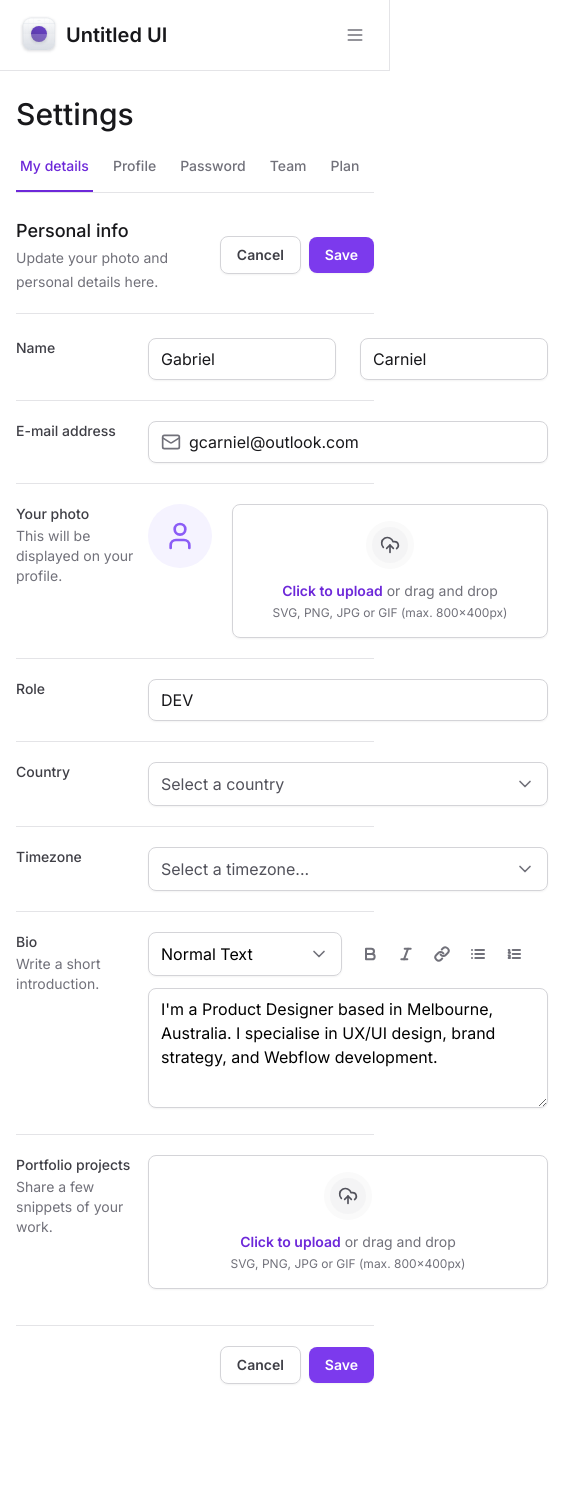
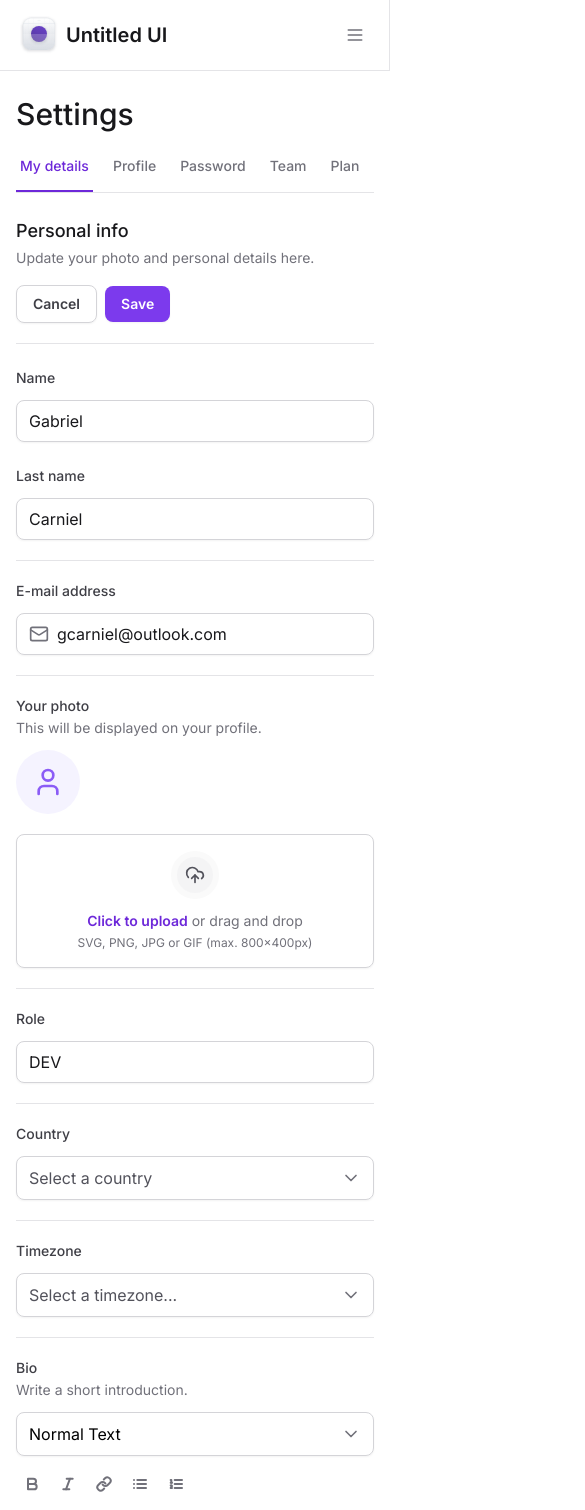
Before and after one commit to gcarniel/tailwind-next, a Next.js app: page / in a window 390 px wide. Shown: the top 1510 px of the page, 585 px wide, since content can reach past the window. Before the commit the page ends 1432 px from the top, so only its background shows below. Built offline with nearby package versions, Linux system fonts and the light colour scheme.

Commit message:
aplicando mais responsividade

```diff
--- a/src/app/page.tsx
+++ b/src/app/page.tsx
@@ -14,7 +14,7 @@ export default function Home() {
       <SettingsTabs />
 
       <div className="mt-6 flex flex-col ">
-        <div className="flex justify-between items-center pb-5 border-b border-zinc-200">
+        <div className="flex flex-col lg:flex-row gap-4 justify-between lg:items-center pb-5 border-b border-zinc-200">
           <div className="space-y-1">
             <h2 className="text-lg font-medium text-zinc-900">Personal info</h2>
             <span className="text-sm text-zinc-500">
@@ -36,24 +36,34 @@ export default function Home() {
           id="settings"
           className="mt-6 flex flex-col w-full gap-5 divide-y divide-zinc-200"
         >
-          <div className="grid gap-3 grid-cols-form ">
+          <div className="flex flex-col gap-3 lg:grid lg:grid-cols-form">
             <label
               htmlFor="firstName"
               className="text-sm font-medium text-zinc-700"
             >
               Name
             </label>
-            <div className="grid gap-6 grid-cols-2">
+            <div className="flex flex-col gap-6 lg:grid lg:grid-cols-2">
               <Input.InputRoot>
                 <Input.InputControl id="firstName" defaultValue="Gabriel" />
               </Input.InputRoot>
-              <Input.InputRoot>
-                <Input.InputControl id="firstName" defaultValue="Carniel" />
-              </Input.InputRoot>
+
+              <div className="flex flex-col gap-3 lg:block">
+                <label
+                  htmlFor="lastName"
+                  className="text-sm font-medium text-zinc-700 lg:sr-only"
+                >
+                  Last name
+                </label>
+
+                <Input.InputRoot>
+                  <Input.InputControl id="lastName" defaultValue="Carniel" />
+                </Input.InputRoot>
+              </div>
             </div>
           </div>
 
-          <div className="grid gap-3 grid-cols-form pt-5">
+          <div className="flex flex-col lg:grid gap-3 lg:grid-cols-form pt-5">
             <label
               htmlFor="email"
               className="text-sm font-medium text-zinc-700"
@@ -72,7 +82,7 @@ export default function Home() {
             </Input.InputRoot>
           </div>
 
-          <div className="grid gap-3 grid-cols-form pt-5">
+          <div className="flex flex-col lg:grid gap-3 lg:grid-cols-form pt-5">
             <label
               htmlFor="photo"
               className="text-sm font-medium text-zinc-700"
@@ -83,14 +93,14 @@ export default function Home() {
               </span>
             </label>
 
-            <FileInput.Root className="flex items-start gap-5">
+            <FileInput.Root className="flex flex-col lg:flex-row lg:items-start gap-5">
               <FileInput.ImagePreview />
               <FileInput.Trigger />
               <FileInput.Control />
             </FileInput.Root>
           </div>
 
-          <div className="grid gap-3 grid-cols-form pt-5">
+          <div className="flex flex-col lg:grid gap-3 lg:grid-cols-form pt-5">
             <label htmlFor="role" className="text-sm font-medium text-zinc-700">
               Role
             </label>
@@ -99,7 +109,7 @@ export default function Home() {
             </Input.InputRoot>
           </div>
 
-          <div className="grid gap-3 grid-cols-form pt-5">
+          <div className="flex flex-col lg:grid gap-3 lg:grid-cols-form pt-5">
             <label
               htmlFor="country"
               className="text-sm font-medium text-zinc-700"
@@ -113,7 +123,7 @@ export default function Home() {
             </Select>
           </div>
 
-          <div className="grid gap-3 grid-cols-form pt-5">
+          <div className="flex flex-col lg:grid gap-3 lg:grid-cols-form pt-5">
             <label
               htmlFor="timezone"
               className="text-sm font-medium text-zinc-700"
@@ -129,7 +139,7 @@ export default function Home() {
             </Select>
           </div>
 
-          <div className="grid grid-cols-form gap-3 pt-5">
+          <div className="flex flex-col lg:grid gap-3 lg:grid-cols-form pt-5">
             <label htmlFor="bio" className="text-sm font-medium text-zinc-700">
               Bio
               <span className="mt-0.5 block text-sm font-normal text-zinc-500">
@@ -137,7 +147,7 @@ export default function Home() {
               </span>
             </label>
             <div className="space-y-3">
-              <div className="grid grid-cols-2 gap-3">
+              <div className="flex flex-col lg:grid lg:grid-cols-2 gap-3">
                 <Select placeholder="" defaultValue="normal">
                   <SelectItem
                     value="normal"
@@ -176,7 +186,7 @@ export default function Home() {
             </div>
           </div>
 
-          <div className="grid grid-cols-form gap-3 pt-5">
+          <div className="flex flex-col lg:grid gap-3 lg:grid-cols-form pt-5">
             <label
               htmlFor="projects"
               className="text-sm font-medium text-zinc-700"
```
